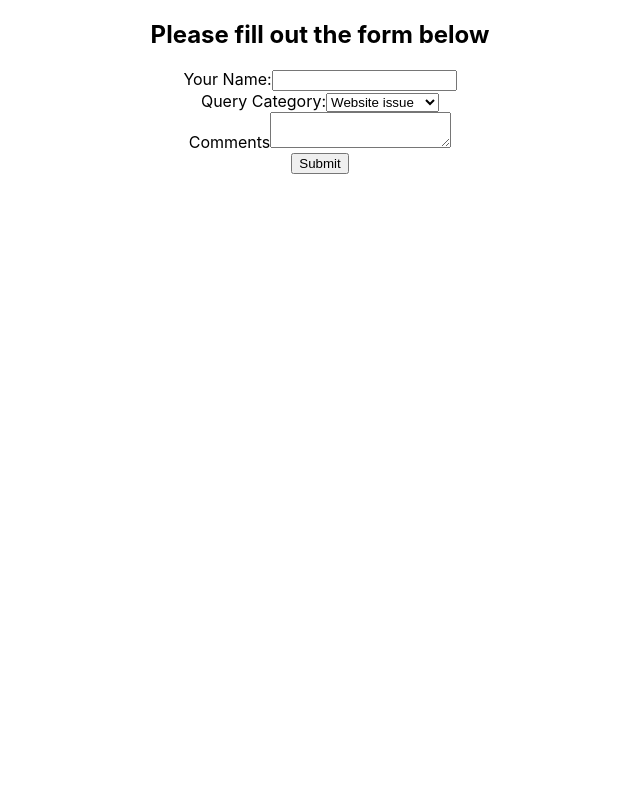
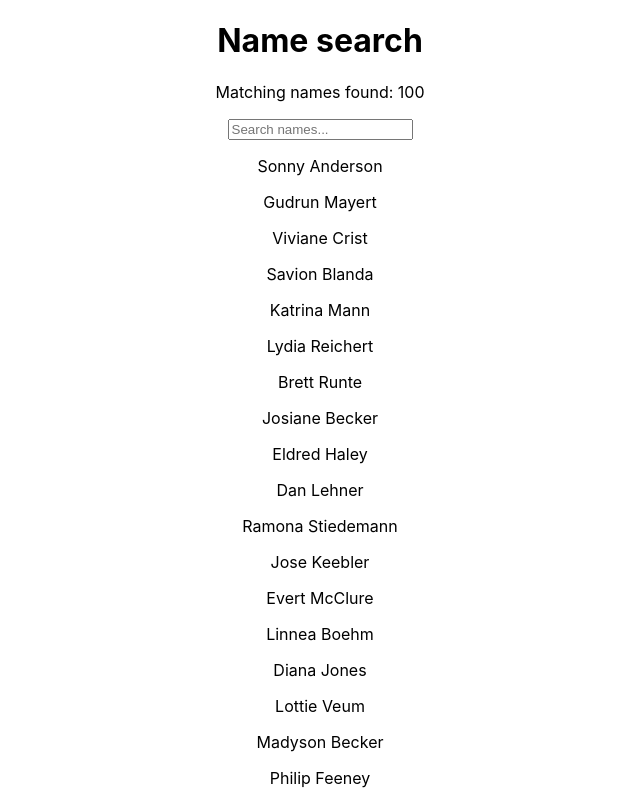
Before and after one commit to yoesk8/react-first-app, a React (Create React App) app in the folder my-app/: page / in a window 1280 px wide. Shown: the top 800 px of the page, without its empty margins (320-960 px from the left). Built offline with nearby package versions, Linux system fonts and the light colour scheme.

Commit message:
Created searchbar component and functionality

```diff
--- a/my-app/src/App.js
+++ b/my-app/src/App.js
@@ -14,12 +14,13 @@
 import LifeCyclesCWU from './components/LifeCyclesCWU';
 import ControlledForm from './components/ControlledForm';
 import UncontrolledForm from './components/UncontrolledForm';
+import SearchBar from './components/SearchBar';
 
 
 function App() {
   return (
     <div className="App">
-      <UncontrolledForm/>
+      <SearchBar/>
     </div>
   );
 }
--- /dev/null
+++ b/my-app/src/components/SearchBar.js
@@ -0,0 +1,39 @@
+import React, { Component } from 'react'
+import importedNames from '../names'
+
+export default class SearchBar extends Component {
+    constructor(props) {
+      super(props)
+
+      this.state = {
+        names: importedNames,
+      }
+    }
+  handleChange(event){
+    const inputText = event.target.value.toLowerCase()
+    console.log(inputText)
+    const filteredNames = importedNames.filter(name=>{
+        return name.toLocaleLowerCase().includes(inputText)
+    })
+    this.setState({
+        names: filteredNames
+    })
+  }
+  render() {
+    return (
+      <div>
+        <h1>Name search</h1>
+        <p>Matching names found: {this.state.names.length}</p>
+        <form>
+            <input onChange={(event)=> this.handleChange(event)}
+             placeholder='Search names...'></input>
+            <div>
+                {this.state.names.map(name=>{
+                    return <p key={name}>{name}</p>
+                })}
+            </div>
+        </form>
+      </div>
+    )
+  }
+}
--- /dev/null
+++ b/my-app/src/names.js
@@ -0,0 +1,103 @@
+const names = [
+    "Sonny Anderson",
+    "Gudrun Mayert",
+    "Viviane Crist",
+    "Savion Blanda",
+    "Katrina Mann",
+    "Lydia Reichert",
+    "Brett Runte",
+    "Josiane Becker",
+    "Eldred Haley",
+    "Dan Lehner",
+    "Ramona Stiedemann",
+    "Jose Keebler",
+    "Evert McClure",
+    "Linnea Boehm",
+    "Diana Jones",
+    "Lottie Veum",
+    "Madyson Becker",
+    "Philip Feeney",
+    "Kobe Kuhic",
+    "Jessica Wisoky",
+    "Kasey Auer",
+    "Arnoldo Sipes",
+    "Madisen Davis",
+    "Alex Swaniawski",
+    "Helene Jenkins",
+    "Leone Olson",
+    "Ola Lockman",
+    "Kaylie Mueller",
+    "Kitty Steuber",
+    "Ralph Mosciski",
+    "Zane Bradtke",
+    "Syble Torp",
+    "Luella Weimann",
+    "Rigoberto Dicki",
+    "Andre Gusikowski",
+    "Moshe Torphy",
+    "Rhoda Rosenbaum",
+    "Libby Spinka",
+    "Maeve Zieme",
+    "Sydney Gleichner",
+    "Jimmy Blick",
+    "Tara Casper",
+    "Cayla Upton",
+    "Keith Wyman",
+    "Derick Emmerich",
+    "Nia Waelchi",
+    "Armani Nienow",
+    "Keyon DuBuque",
+    "Keeley Doyle",
+    "Kristoffer Monahan",
+    "Brendon Orn",
+    "Brandy Romaguera",
+    "Lyda Hane",
+    "Lisandro Bauch",
+    "Oma Hirthe",
+    "Caleb Dicki",
+    "Sydney O'Kon",
+    "Missouri Greenholt",
+    "Kylie Green",
+    "Kiel Erdman",
+    "Anahi Balistreri",
+    "Rico Rippin",
+    "Ramiro Dach",
+    "Princess Bosco",
+    "Pink Stoltenberg",
+    "Adan Rau",
+    "Dessie Heller",
+    "Nyah Zulauf",
+    "Makayla Fisher",
+    "Neoma Stanton",
+    "Ebba Dooley",
+    "Rachel Denesik",
+    "Drew Crist",
+    "Wava Will",
+    "Loraine Macejkovic",
+    "Americo Mann",
+    "Jules Konopelski",
+    "Gloria Ankunding",
+    "Austin Wilderman",
+    "Sage Veum",
+    "Dorris Friesen",
+    "Wellington Klein",
+    "Asa Quitzon",
+    "Misty Schumm",
+    "Muhammad Bayer",
+    "Dante Ondricka",
+    "Lurline Kuvalis",
+    "Conner Herzog",
+    "Shanie Franecki",
+    "Lois Bednar",
+    "Carey Predovic",
+    "Adelbert Heidenreich",
+    "Romaine Jacobs",
+    "Jake Schuppe",
+    "Meta Parisian",
+    "Dillon Feest",
+    "Amanda O'Keefe",
+    "Kaitlyn O'Keefe",
+    "Earnest Jenkins",
+    "Reymundo Gleason"
+]
+export default names
```
